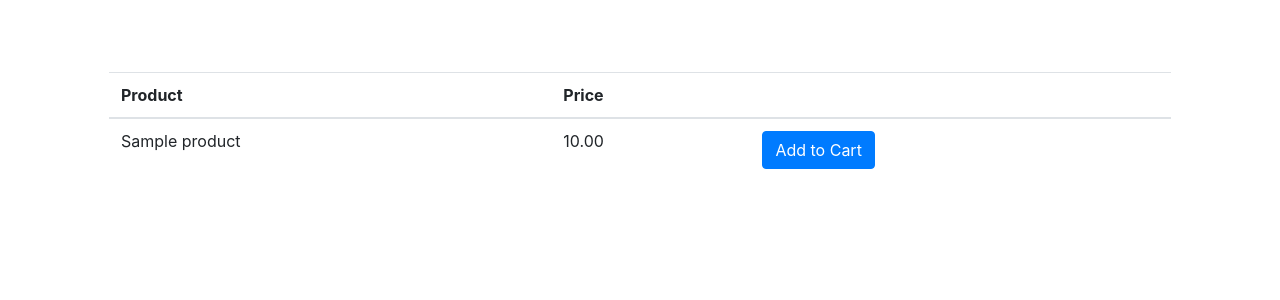
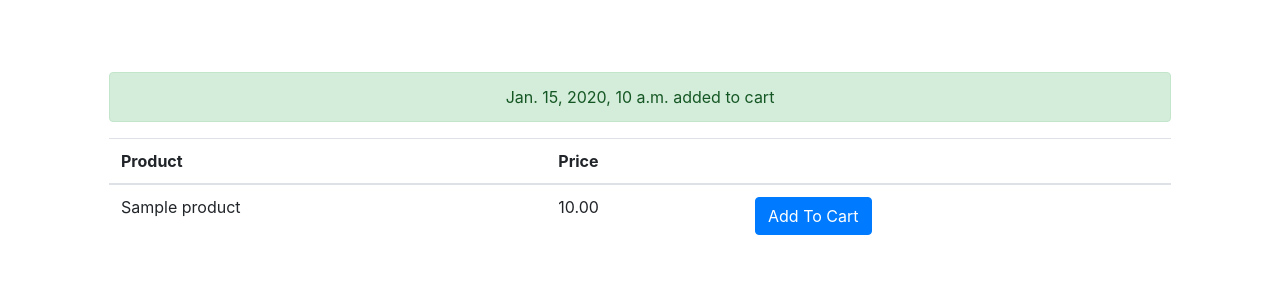
Before and after one commit to abcmer/imperial-city-beef, a Django app: template imperial_city_beef/erp/templates/erp/products.html in a window 1280 px wide. Shown: the part 56-356 px from the top of the page. Run offline with Django 3.2, Linux system fonts and the light colour scheme; tables that the repository leaves empty hold one stand-in row (values such as "Sample post"); the template is opened without the code that fills it: values that come from a table or form of the project are taken from there, most other values are stand-ins (such as "Sample title", 1, 10 or a date in 2020); some libraries are stand-ins or nearby versions.

Commit message:
finish add to cart functionality

```diff
--- a/imperial_city_beef/erp/templates/erp/products.html
+++ b/imperial_city_beef/erp/templates/erp/products.html
@@ -1,5 +1,10 @@
 {% extends 'erp/base.html' %}
 {% block content %}
+    {% if product_added_to_cart %}
+    <div class="alert alert-success" role="alert">
+        {{product_added_to_cart}} added to cart
+    </div>
+    {% endif %}
     {% if products %}
         <table class="table">
             <thead>
@@ -11,14 +16,18 @@
             </thead>
             <tbody>
                 {% for product in products %}
+                <form action="{% url 'erp:cart' 'ab3cb7e8-12a8-4c9a-9c51-21e8925dd70f' %}?product_id={{product.id}}" method="post" enctype="multipart/form-data">
+                    {% csrf_token %}
                     <tr>
                     <td>{{product}}</td>
                     <td>{{product.price}}</td>
-            <td><button type="button" class="btn btn-primary">Add to Cart</button></td>
+                    <td><input id=123 class="btn btn-primary" type="submit" value="Add To Cart"></td>
                     </tr>
+                </form>
                 {% endfor %}
             </tbody>
         </table>
+
     {% else %}
     <p>No products are available.</p>
     {% endif %}
```
Also changed, not shown: imperial_city_beef/erp/views.py (+21 -6 lines). Lines whose indentation alone changed are shown as unchanged.
